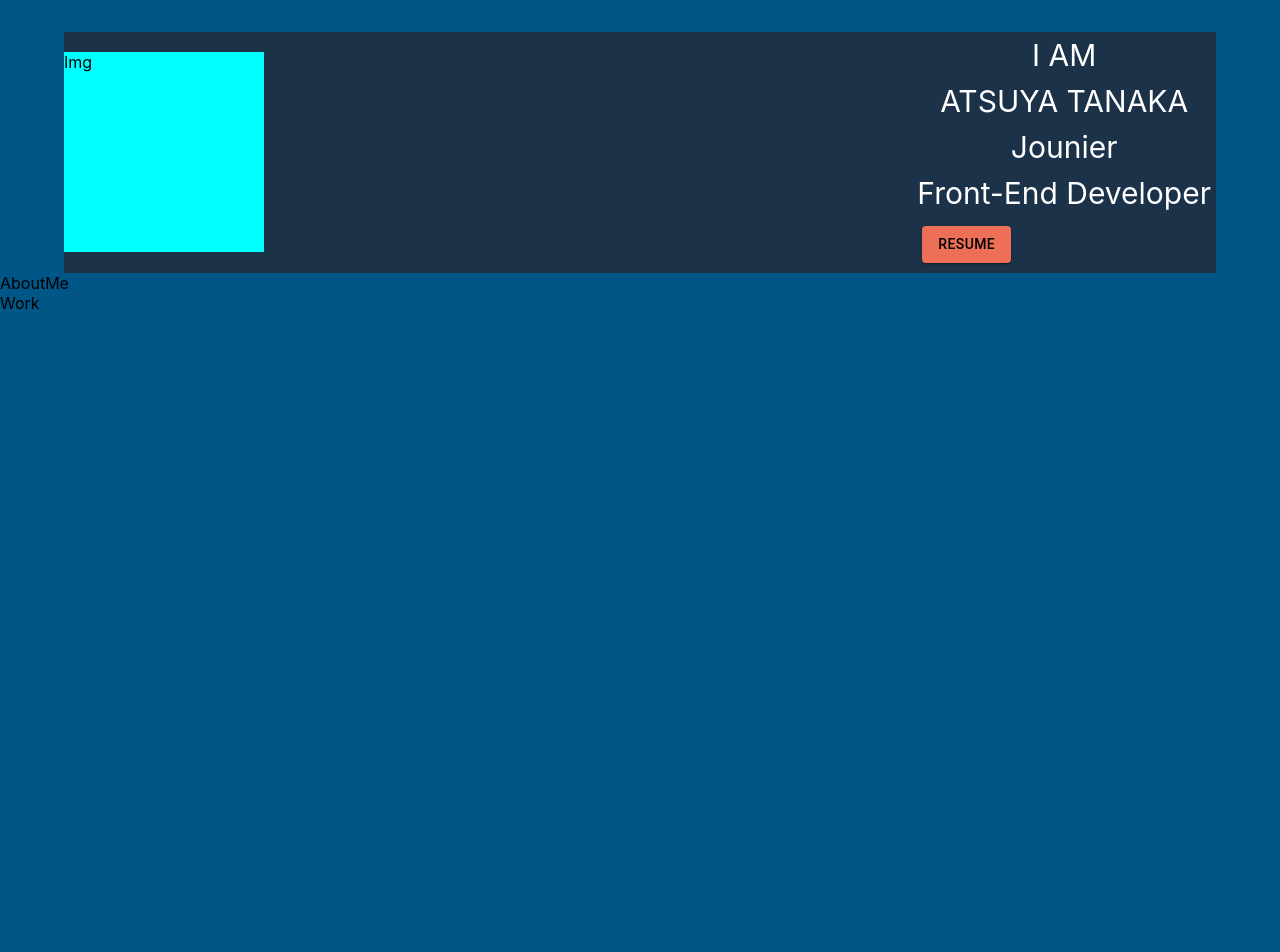
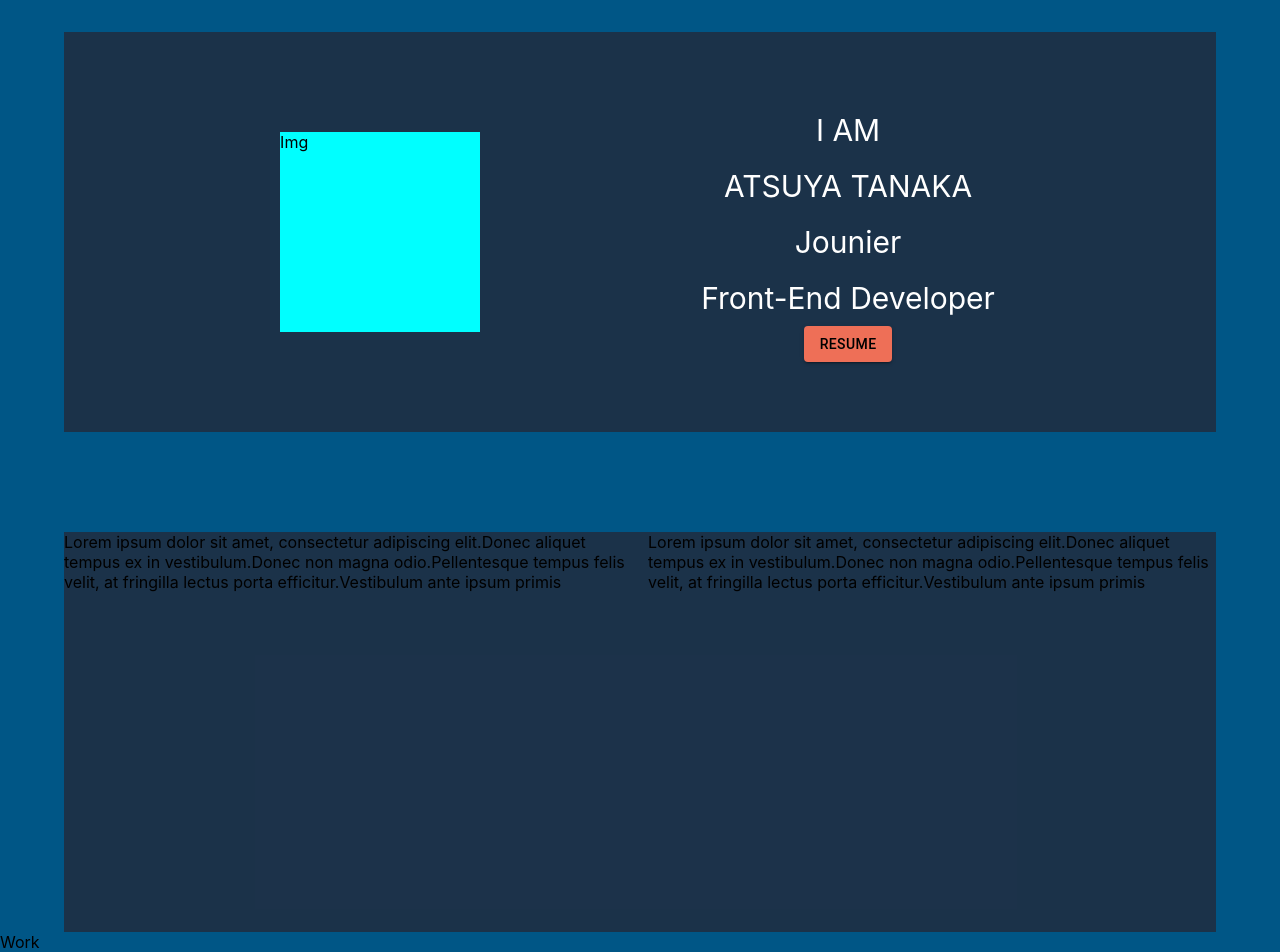
Before and after one commit to tenmusu007/portfolio-ver2, a React (Create React App) app: page / in a window 1280 px wide. Shown: the part 108-1060 px from the top of the page. Before the commit the page ends 800 px from the top, so only its background shows below. Built offline with nearby package versions, Linux system fonts and the light colour scheme.

Commit message:
create new branch

```diff
--- a/src/App.js
+++ b/src/App.js
@@ -1,7 +1,4 @@
 import './App.css';
-import Button from '@mui/material/Button';
-import { Typography } from '@mui/material';
-import HomeIcon from '@mui/icons-material/Home';
 import { Header } from './components/Header';
 import { AboutMe } from './components/AboutMe';
 import { Work } from './components/Work';
--- a/src/components/AboutMe.js
+++ b/src/components/AboutMe.js
@@ -1,7 +1,23 @@
+import { Grid } from '@mui/material'
 import React from 'react'
+import { StyledAboutMe } from "./styles/AboutMe.styled"
 
 export const AboutMe = () => {
   return (
-    <div>AboutMe</div>
+    <StyledAboutMe>
+      {/* <div>AboutMe</div> */}
+      <Grid container spacing={2}>
+        <Grid item xs={6}>
+          <p>
+            Lorem ipsum dolor sit amet, consectetur adipiscing elit.Donec aliquet tempus ex in vestibulum.Donec non magna odio.Pellentesque tempus felis velit, at fringilla lectus porta efficitur.Vestibulum ante ipsum primis
+          </p>
+        </Grid>
+        <Grid item xs={6}>
+          <p>
+            Lorem ipsum dolor sit amet, consectetur adipiscing elit.Donec aliquet tempus ex in vestibulum.Donec non magna odio.Pellentesque tempus felis velit, at fringilla lectus porta efficitur.Vestibulum ante ipsum primis
+          </p>
+        </Grid>
+      </Grid>
+    </StyledAboutMe>
   )
 }
--- a/src/components/Intro.js
+++ b/src/components/Intro.js
@@ -4,7 +4,7 @@ import { StyledIntro } from "./styles/Intro.styled"
 import { createTheme, ThemeProvider } from '@mui/material/styles';
 const theme = createTheme({
   palette: {
-    btnColor: {
+    btncolor: {
       // Purple and green play nicely together.
       main: '#EE6F57',
     },
@@ -24,7 +24,7 @@ export const Intro = () => {
           <p>ATSUYA TANAKA</p>
           <p>Jounier</p>
           <p>Front-End Developer</p>
-          <Button variant='contained' color="btnColor" className='btn' > Resume </Button>
+            <Button Button variant='contained' color="btncolor" > Resume </Button>
         </div>
       </StyledIntro>
     </ThemeProvider>
--- /dev/null
+++ b/src/components/styles/AboutMe.styled.js
@@ -0,0 +1,10 @@
+import styled from "styled-components";
+export const StyledAboutMe = styled.section`
+        width: 90%;
+        margin: 0 auto;
+        margin-top: 100px;
+        display: flex;
+        height: 400px;
+    background-color: rgb(55,15,15,50%);
+
+`
--- a/src/components/styles/Intro.styled.js
+++ b/src/components/styles/Intro.styled.js
@@ -3,10 +3,11 @@ export const StyledIntro = styled.section`
     width: 90%;
     margin: 0 auto;
     margin-top: 100px;
-    display: fixed;
-    justify-content: space-between;
+    display: flex;
+    height: 400px;
+    background-color: rgb(55,15,15,50%);
+    justify-content: space-evenly;
     align-items: center;
-    background-color: rgb(55,15,15,50%);
     /* opacity: 50%; */
     .introImg{
         width: 200px;
@@ -14,14 +15,11 @@ export const StyledIntro = styled.section`
         background-color: aqua;
     }
     .introTxt{
+        text-align: center;
         p{
-            text-align: center;
             color: white;
             font-size: 30px;
-            padding:5px 5px;
+            padding:10px 5px;
         }
     }
-    .btn{
-        margin: 10px;
-    }
 `
```
